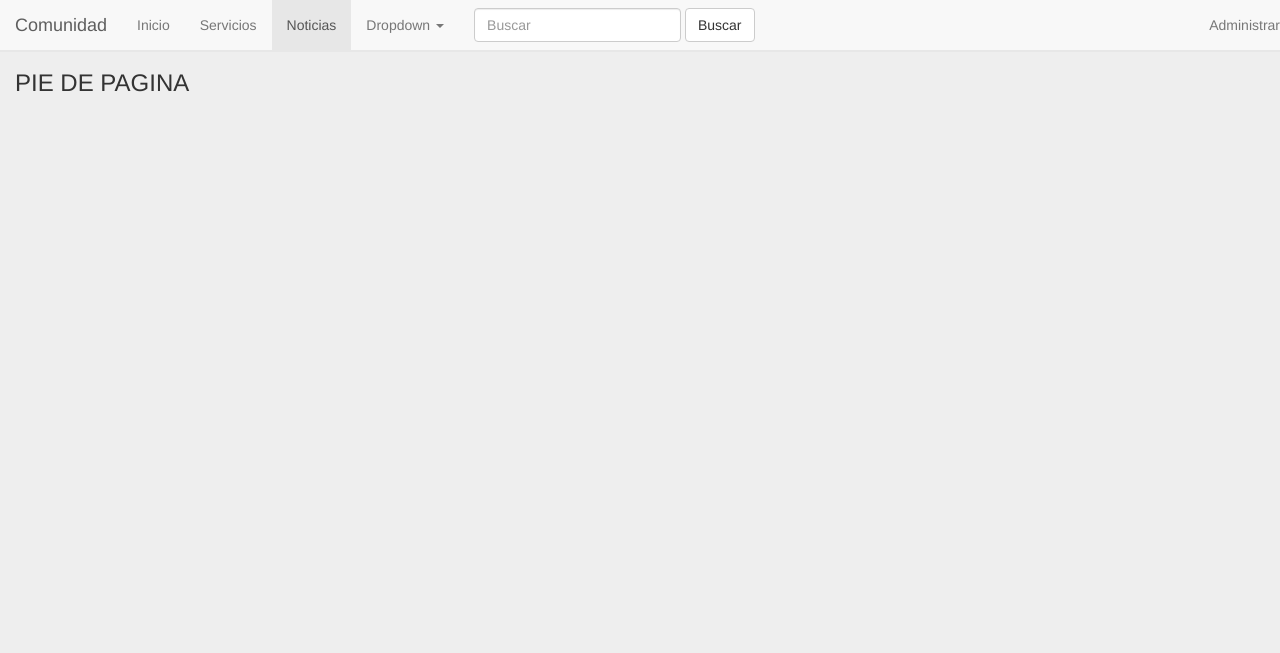
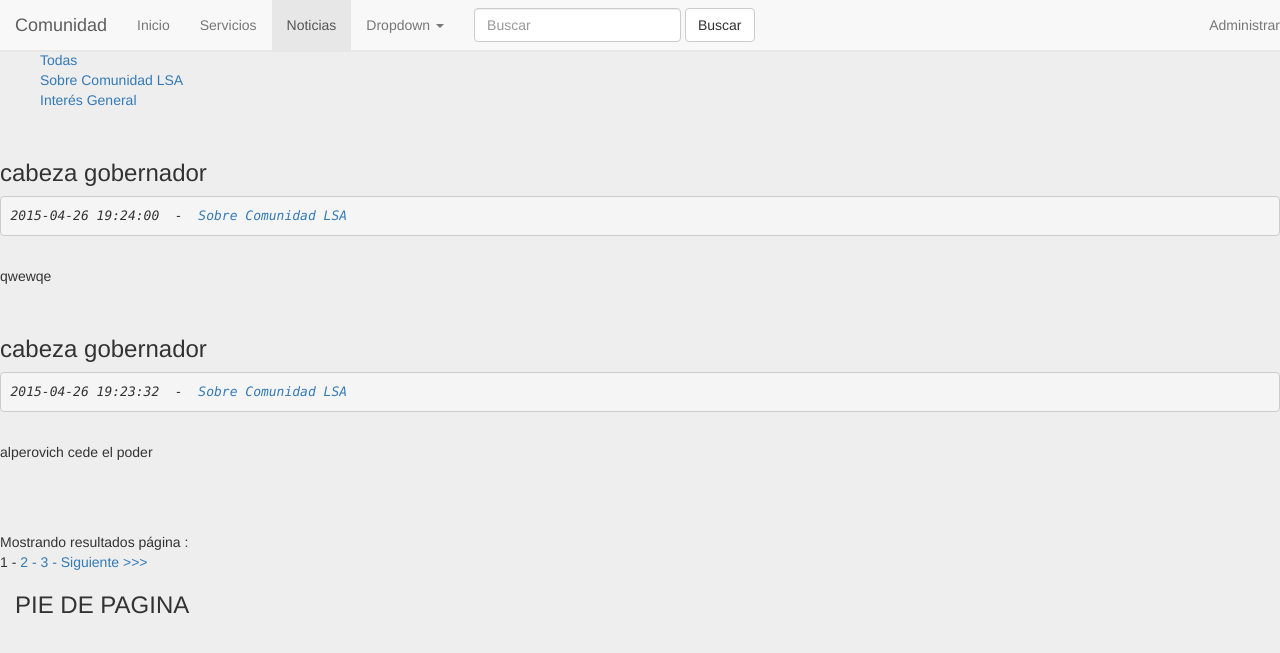
Before and after one commit to DaneryKinto/frida3, a PHP site: page /noticias.php?quemostrar=todas&num=1 in a window 1280 px wide. Shown: the top 653 px of the page. Run offline with PHP 8.4, Linux system fonts and the light colour scheme; data comes from the database, SQL or seed files in the repository.

Commit message:
Mostrar noticias
las categorias se van a modificar cuando se tenga una division
definitiva :P

```diff
--- a/noticias.php
+++ b/noticias.php
@@ -1,6 +1,122 @@
 		<?php
 			include("php/partes/header.php");
+			include("php/funciones.php");
+
 		?>
+		<ul>
+			<a href="noticias.php?quemostrar=todas&num=1">Todas</a><br>
+			<a href="noticias.php?quemostrar=lsa&num=1">Sobre Comunidad LSA</a><br>
+			<a href="noticias.php?quemostrar=gen&num=1">Interés General</a><br>
+			</ul>
+			<?php
+             $conexion = conectar();
+		     //cuantos resultados voy a mostrar
+		    $registros=2;
+		    //controlo el inicio de los resultado
+            $quemostrar=$_GET['quemostrar'];
+            //mostrar todas las categoria
+			if($quemostrar=="todas"){
+				//pagina en la que estoy
+				$pagina=$_GET['num'];
+				//en donde inicio
+				$inicio=($pagina-1)*$registros;
+				//cuantos registros tenemos
+				$num_registros=mysqli_num_rows($conexion->query("SELECT id FROM noticias"));
+				//seleccionar las noticias de la base de  datos
+				$mostrar=$conexion->query("SELECT fecha,titulo,contenido,categoria FROM noticias ORDER BY fecha DESC LIMIT $inicio,$registros");
+				//numero de paginas para el indice
+				$num_paginas=ceil($num_registros/$registros);
+			    while($filas=$mostrar->fetch_array()){
+				    if($filas['categoria']=="Sobre Comunidad LSA"){
+                        echo '<br>'.$filas['titulo'].'<pre><i>'.$filas['fecha'].'  -  <a href="">'.$filas['categoria'].'</a></i></pre><br>'.$filas['contenido'];
+                    }else if($filas['categoria']=="Interés General"){
+                        echo '<br>'.$filas['titulo'].'<pre><i>'.$filas['fecha'].'  -  <a href="">'.$filas['categoria'].'</a></i></pre><br>'.$filas['contenido'];
+                    }
+			    }
+			    //dibujo los enlaces a mas resultados
+                echo '<br><br><br>Mostrando resultados página : <br>';
+                if($pagina>1){
+                	echo ' <a href="noticias.php?quemostrar=todas&num='.($pagina-1).'"> <<< Anterior - </a> ';
+                }
+			    for($i=1;$i<=$num_paginas;$i++){
+			    	//no creo el enlace a la pagina en la que ya estoy
+			    	if($i==$pagina){
+			    		echo $i.' - ';
+			    	}else{
+			    	   	echo '<a href="noticias.php?quemostrar=todas&num='.$i.'">'.$i.' - </a> ';
+			    	}
+			    }
+			    if($pagina<$num_paginas){
+			    	echo ' <a href="noticias.php?quemostrar=todas&num='.($pagina+1).'"> Siguiente >>></a> ';
+			    }
+			 //mostrar noticias sobre comunidad lsa
+			}else if($quemostrar=="lsa"){
+				//pagina en la que estoy
+				$pagina=$_GET['num'];
+				//en donde inicio
+				$inicio=($pagina-1)*$registros;
+				//numero total de registros
+				$num_registros=mysqli_num_rows($conexion->query("SELECT id FROM noticias WHERE categoria LIKE 'Sobre Comunidad LSA'"));
+				//seleccionar las noticias de la base de  datos sobre comunidad lsa
+				$mostrar=$conexion->query("SELECT fecha,titulo,contenido,categoria FROM noticias WHERE categoria LIKE 'Sobre Comunidad LSA' ORDER BY fecha DESC LIMIT $inicio,$registros");
+				//numero de paginas para el indice
+				$num_paginas=ceil($num_registros/$registros);
+				while($filas=$mostrar->fetch_array()){
+					if($filas['categoria']=="Sobre Comunidad LSA"){
+                        echo '<br>'.$filas['titulo'].'<pre><i>'.$filas['fecha'].'  -  <a href="">'.$filas['categoria'].'</a></i></pre><br>'.$filas['contenido'];
+                    }
+				}
+				//dibujo los enlaces a mas resultados
+                echo '<br><br><br>Mostrando resultados página : <br>';
+                if($pagina>1){
+                	echo ' <a href="noticias.php?quemostrar=lsa&num='.($pagina-1).'"> <<< Anterior - </a> ';
+                }
+			    for($i=1;$i<=$num_paginas;$i++){
+			    	//no creo el enlace a la pagina en la que ya estoy
+			    	if($i==$pagina){
+			    		echo $i.' - ';
+			    	}else{
+			    	   	echo '<a href="noticias.php?quemostrar=lsa&num='.$i.'">'.$i.' - </a> ';
+			    	}
+			    }
+			    if($pagina<$num_paginas){
+			    	echo ' <a href="noticias.php?quemostrar=lsa&num='.($pagina+1).'"> Siguiente >>></a> ';
+			    }
+			//mostrar noticias de interes general
+			}else if($quemostrar=="gen"){
+				//pagina en la que estoy
+				$pagina=$_GET['num'];
+				//en donde inicio
+				$inicio=($pagina-1)*$registros;
+				//numero total de registros
+				$num_registros=mysqli_num_rows($conexion->query("SELECT id FROM noticias WHERE categoria LIKE 'Interés General'"));
+				//seleccionar las noticias de la base de  datos sobre comunidad lsa
+				$mostrar=$conexion->query("SELECT fecha,titulo,contenido,categoria FROM noticias WHERE categoria LIKE 'Interés General' ORDER BY fecha DESC LIMIT $inicio,$registros");
+				//numero de paginas para el indice
+				$num_paginas=ceil($num_registros/$registros);
+				while($filas=$mostrar->fetch_array()){
+					if($filas['categoria']=="Interés General"){
+                        echo '<br>'.$filas['titulo'].'<pre><i>'.$filas['fecha'].'  -  <a href="">'.$filas['categoria'].'</a></i></pre><br>'.$filas['contenido'];
+                    }
+				}
+				//dibujo los enlaces a mas resultados
+                echo '<br><br><br>Mostrando resultados página : <br>';
+                if($pagina>1){
+                	echo ' <a href="noticias.php?quemostrar=gen&num='.($pagina-1).'"> <<< Anterior - </a> ';
+                }
+			    for($i=1;$i<=$num_paginas;$i++){
+			    	//no creo el enlace a la pagina en la que ya estoy
+			    	if($i==$pagina){
+			    		echo $i.' - ';
+			    	}else{
+			    	   	echo '<a href="noticias.php?quemostrar=gen&num='.$i.'">'.$i.' - </a> ';
+			    	}
+			    }
+			    if($pagina<$num_paginas){
+			    	echo ' <a href="noticias.php?quemostrar=gen&num='.($pagina+1).'"> Siguiente >>></a> ';
+			    }
+			}
+			?>
 <!-- Este es el pie de pagina -->
 		<?php
 			include("php/partes/footer.php");
--- a/php/partes/header.php
+++ b/php/partes/header.php
@@ -38,7 +38,7 @@
 	      	<!--en los class de cada li el codigo php detecta la direccion y muestra activo el enlace según corresponda-->
 	        <li class=<?php echo (basename($_SERVER['PHP_SELF']) == "index.php" ? "active" : "")?>><a href="index.php">Inicio<span class="sr-only">(current)</span></a></li>
 	        <li class=<?php echo (basename($_SERVER['PHP_SELF']) == "servicios.php" ? "active" : "")?>><a href="servicios.php">Servicios</a></li>
-	        <li class=<?php echo (basename($_SERVER['PHP_SELF']) == "noticias.php" ? "active" : "")?>><a href="noticias.php">Noticias</a></li>
+	        <li class=<?php echo (basename($_SERVER['PHP_SELF']) == "noticias.php" ? "active" : "")?>><a href="noticias.php?quemostrar=todas&num=1">Noticias</a></li>
 	        <li class="dropdown">
 	          <a href="#" class="dropdown-toggle" data-toggle="dropdown" role="button" aria-expanded="false">Dropdown <span class="caret"></span></a>
 	          <ul class="dropdown-menu" role="menu">
```
